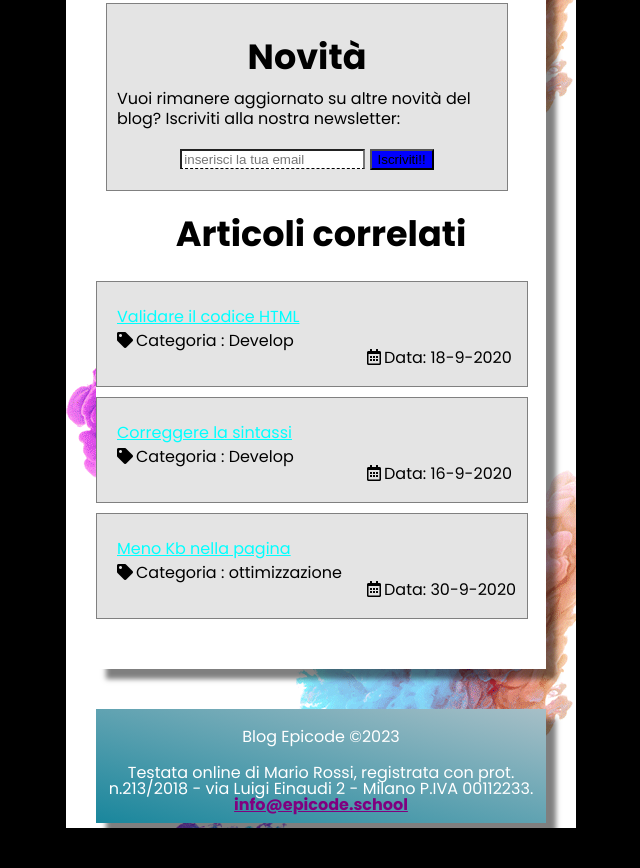
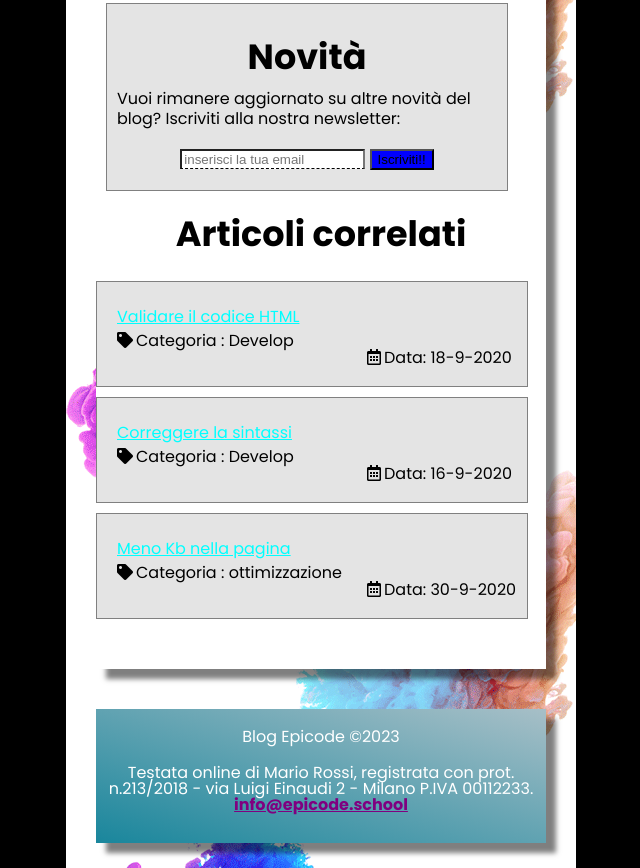
Before and after one commit to Antimo90/U1-W1-D4, a plain HTML site: page Exercise/index.html in a window 1280 px wide. Shown: the part 1673-2541 px from the top of the page, without its empty margins (324-964 px from the left). Before the commit the page ends 2501 px from the top, so only its background shows below. Drawn offline with Linux system fonts and the light colour scheme.

Commit message:
Update style.css

```diff
--- a/Exercise/assets/css/style.css
+++ b/Exercise/assets/css/style.css
@@ -37,15 +37,16 @@ header{
 }
 
 footer{
-     width: 450px;
+    width: 450px;
     margin: auto;
-    padding-bottom: 10px;
+    padding-bottom: 30px;
     padding-top: 20px;
     text-align: center;
     background-color: rgb(0, 78, 102);
     background: linear-gradient(to bottom left, #A7BFC7, #19869C);
     box-shadow: inset;
     box-shadow: 10px 10px 5px 0 rgba(0, 0, 0, 0.5);
+    margin-bottom: 20px;
 }
 
 header p{
```
